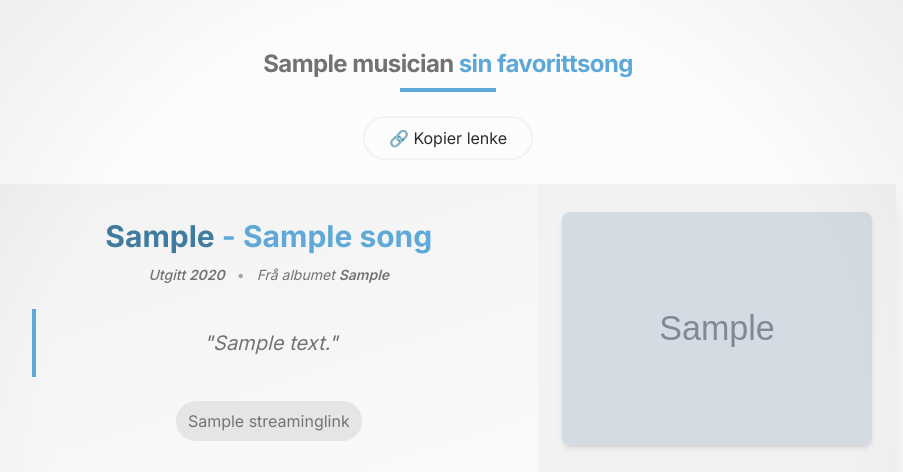
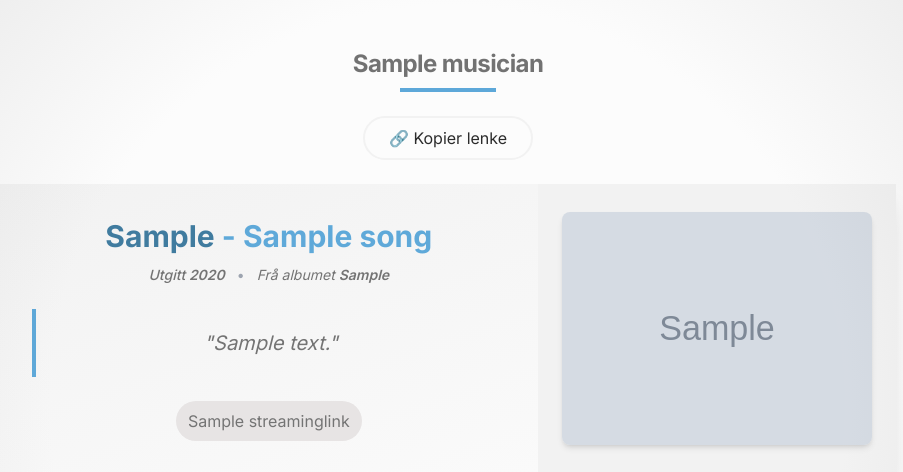
Before and after one commit to asleulv/Songen.no, a Django app: a page that uses app/templates/favourite_song.html in a window 1280 px wide. Shown: the part 65-537 px from the top of the page, without its empty margins (192-1095 px from the left). Run offline with Django 4.2, Linux system fonts and the light colour scheme; tables that the repository leaves empty hold one stand-in row (values such as "Sample post"); grey boxes marked "Sample" are stand-in pictures; some libraries are stand-ins or nearby versions.

Commit message:
Adjusted title favourite_song

```diff
--- a/app/templates/favourite_song.html
+++ b/app/templates/favourite_song.html
@@ -21,7 +21,7 @@
     <!-- Hero Section -->
     <div class="relative mb-6 text-center">
       <h1 class="text-2xl font-bold tracking-tight text-[var(--light-text)]">
-        {{ favorite_song.musician }}<span class="text-[var(--primary-accent)]"> sin favorittsong</span>
+        {{ favorite_song.musician }}</span>
       </h1>
       <div class="w-24 h-1 bg-[var(--primary-accent)] mx-auto mt-2"></div>
     </div>
```
